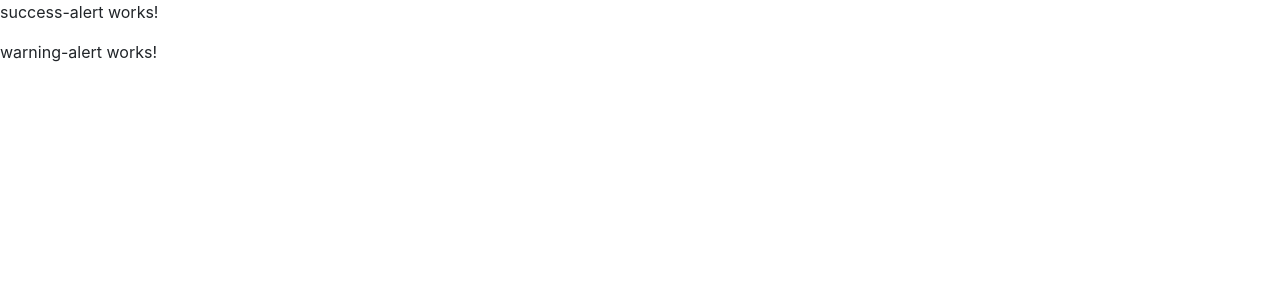
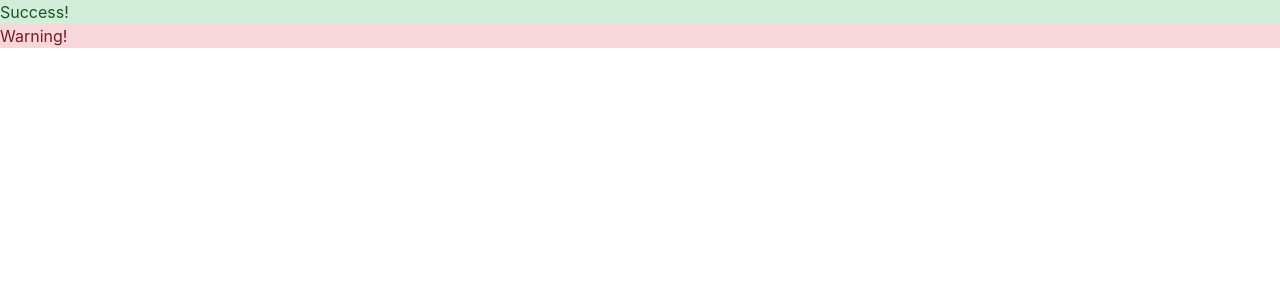
Before and after one commit to cyborg-nomade/angular-course, an Angular app: page / in a window 1280 px wide. Shown: the top 300 px of the page. Built offline with nearby package versions, Linux system fonts and the light colour scheme.

Commit message:
3+4. output warning and success messages styled

```diff
--- a/src/app/success-alert/success-alert.component.html
+++ b/src/app/success-alert/success-alert.component.html
@@ -1,3 +1,3 @@
-<p>
-  success-alert works!
-</p>
+<div class="alert-success">
+  Success!
+</div>
--- a/src/app/warning-alert/warning-alert.component.html
+++ b/src/app/warning-alert/warning-alert.component.html
@@ -1,3 +1,3 @@
-<p>
-  warning-alert works!
-</p>
+<div class="alert-danger">
+  Warning!
+</div>
```
